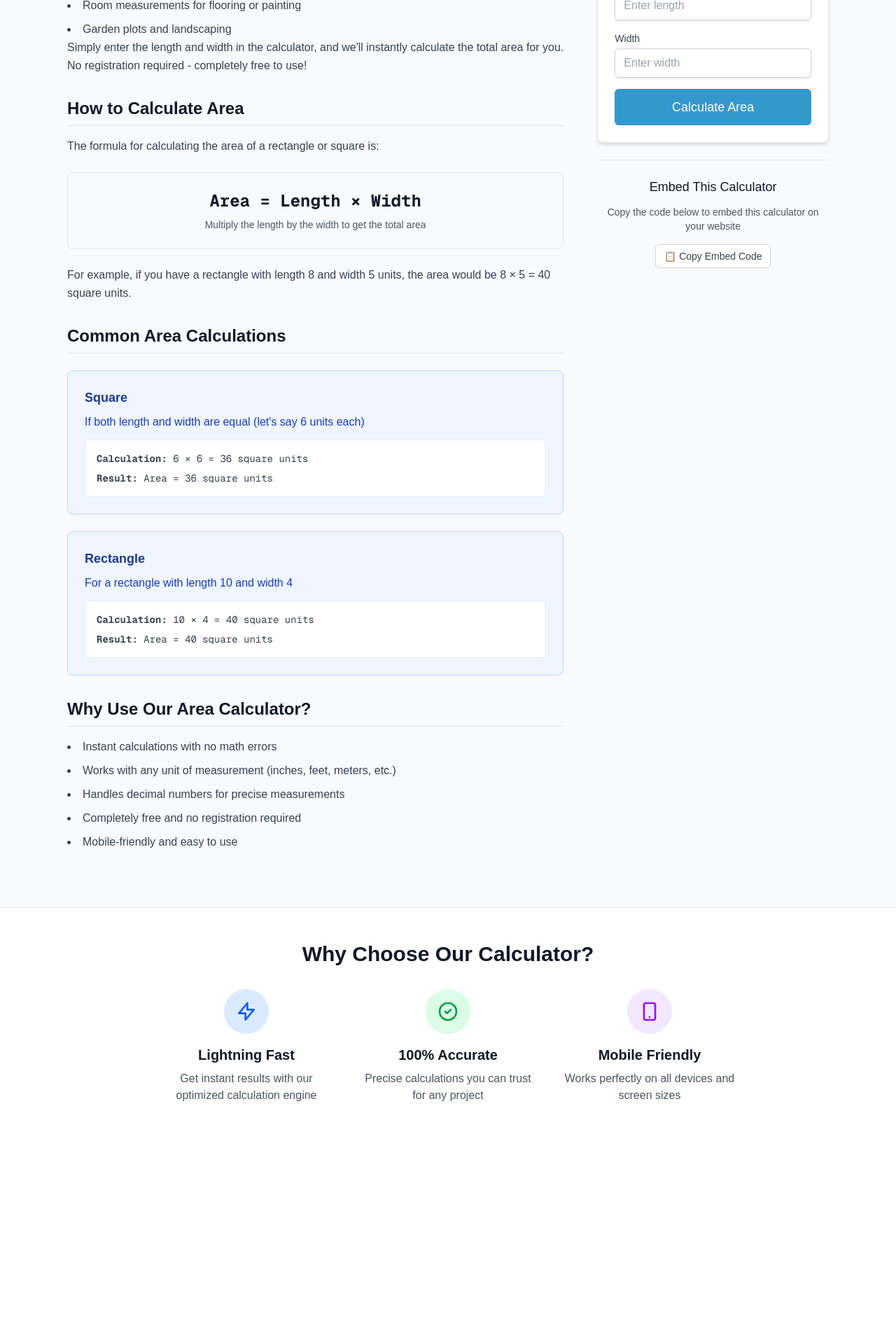
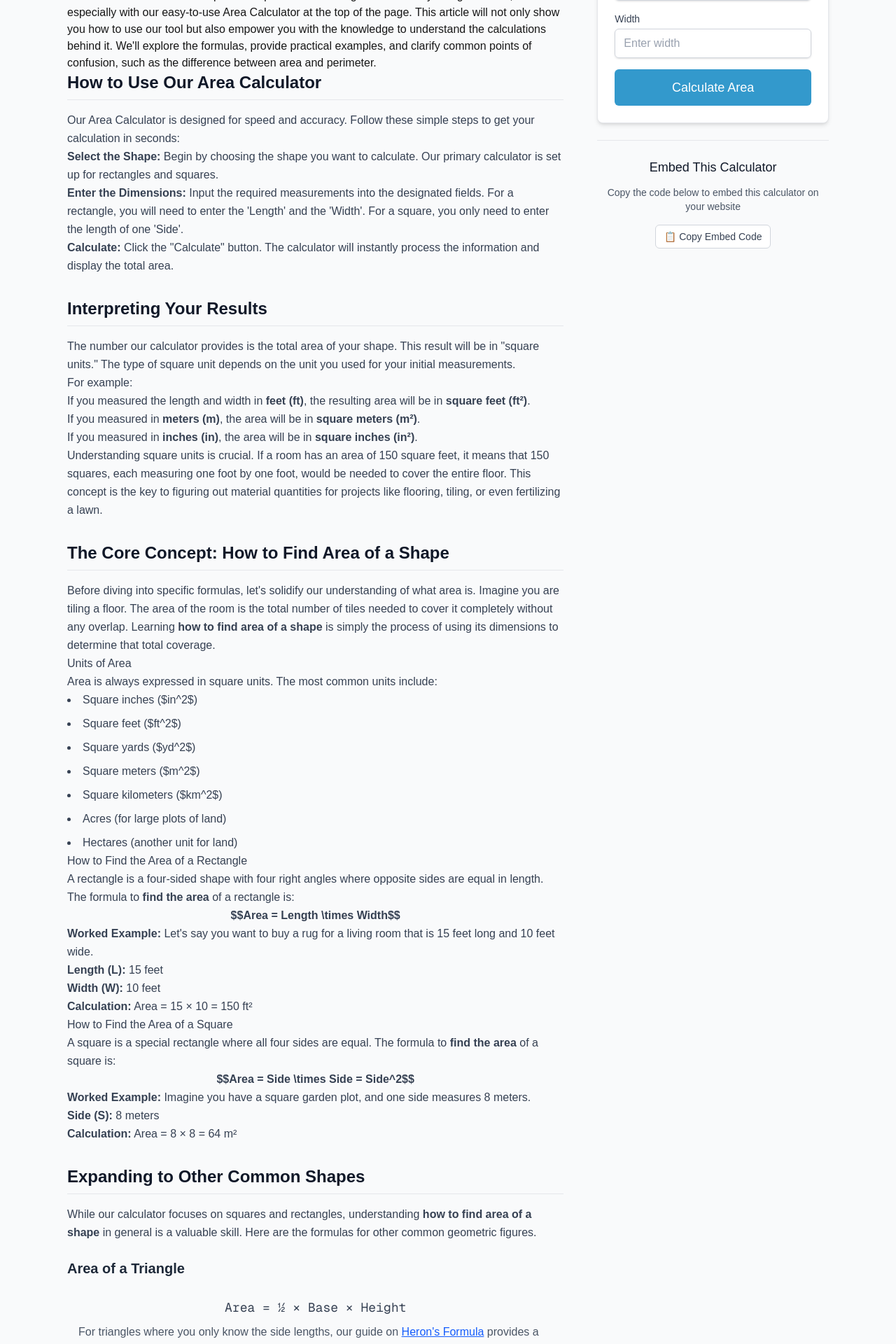
Before and after one commit to heyumarkhan/getcalculation.com, a Next.js app: page /area in a window 1280 px wide. Shown: the part 600-2520 px from the top of the page at 70% size. Before the commit the page ends 2225 px from the top, so only its background shows below. Built offline with nearby package versions, Linux system fonts and the light colour scheme.

Commit message:
added seo for Area Calculator

```diff
--- a/app/(calculators)/area/page.tsx
+++ b/app/(calculators)/area/page.tsx
@@ -1,70 +1,151 @@
 import AreaCalculator from '../../_components/calculators/AreaCalculator';
 import CalculatorPageTemplate from '../../_components/layouts/CalculatorPageTemplate';
-import { SEOSection, SEOList, SEOFormula, SEOExample } from '../../_components/ui/SEOContent';
+import { SEOSection, SEOList } from '../../_components/ui/SEOContent';
 
 export default function AreaPage() {
   return (
     <CalculatorPageTemplate
-      title="Area Calculator - Calculate Rectangle & Square Areas"
-      description="Calculate the area of rectangles and squares instantly with our free online area calculator. Whether you're working on geometry homework, home improvement projects, or any task requiring area calculations, our tool provides accurate results in seconds."
+      title="Area Calculator: How to Find the Area of a Square, Rectangle & More"
+      description="Learn how to find the area of any shape with our ultimate guide and easy-to-use Area Calculator. Get formulas, examples, and instant calculations for squares, rectangles, and more."
       calculator={<AreaCalculator />}
       slug="area"
     >
-      <SEOSection title="What is Area?">
+      <p>
+        Understanding how to find the area of a space is a fundamental skill that applies to countless real-world situations, from mapping out a new garden to determining how much paint you'll need for a bedroom renovation. Whether you're a student tackling geometry, a homeowner planning a project, or a professional in a field like construction or real estate, knowing how to accurately calculate area is essential. This guide will walk you through everything you need to know about how to <strong>find the area</strong>, breaking down the formulas and methods for various shapes.
+      </p>
+      <p>
+        At its core, &quot;area&quot; is the measure of the total two-dimensional space a shape occupies. It tells you the amount of surface enclosed within a boundary. While this might sound complex, the process to <strong>find the area</strong> of common shapes like squares and rectangles is incredibly straightforward, especially with our easy-to-use Area Calculator at the top of the page. This article will not only show you how to use our tool but also empower you with the knowledge to understand the calculations behind it. We'll explore the formulas, provide practical examples, and clarify common points of confusion, such as the difference between area and perimeter.
+      </p>
+
+      <SEOSection title="How to Use Our Area Calculator">
         <p>
-          The area of a rectangle or square is calculated by multiplying the length by the width.
-          This simple formula works for:
+          Our Area Calculator is designed for speed and accuracy. Follow these simple steps to get your calculation in seconds:
         </p>
-        <SEOList items={[
-          "Rectangles of any size",
-          "Squares (where length equals width)",
-          "Room measurements for flooring or painting",
-          "Garden plots and landscaping"
-        ]} />
+        <ol>
+          <li><strong>Select the Shape:</strong> Begin by choosing the shape you want to calculate. Our primary calculator is set up for rectangles and squares.</li>
+          <li><strong>Enter the Dimensions:</strong> Input the required measurements into the designated fields. For a rectangle, you will need to enter the 'Length' and the 'Width'. For a square, you only need to enter the length of one 'Side'.</li>
+          <li><strong>Calculate:</strong> Click the &quot;Calculate&quot; button. The calculator will instantly process the information and display the total area.</li>
+        </ol>
+      </SEOSection>
+
+      <SEOSection title="Interpreting Your Results">
         <p>
-          Simply enter the length and width in the calculator, and we&apos;ll instantly calculate
-          the total area for you. No registration required - completely free to use!
+          The number our calculator provides is the total area of your shape. This result will be in &quot;square units.&quot; The type of square unit depends on the unit you used for your initial measurements.
+        </p>
+        <p>
+          For example:
+        </p>
+        <ul>
+            <li>If you measured the length and width in <strong>feet (ft)</strong>, the resulting area will be in <strong>square feet (ft²)</strong>.</li>
+            <li>If you measured in <strong>meters (m)</strong>, the area will be in <strong>square meters (m²)</strong>.</li>
+            <li>If you measured in <strong>inches (in)</strong>, the area will be in <strong>square inches (in²)</strong>.</li>
+        </ul>
+        <p>
+          Understanding square units is crucial. If a room has an area of 150 square feet, it means that 150 squares, each measuring one foot by one foot, would be needed to cover the entire floor. This concept is the key to figuring out material quantities for projects like flooring, tiling, or even fertilizing a lawn.
         </p>
       </SEOSection>
 
-      <SEOSection title="How to Calculate Area">
+      <SEOSection title="The Core Concept: How to Find Area of a Shape">
         <p>
-          The formula for calculating the area of a rectangle or square is:
+          Before diving into specific formulas, let's solidify our understanding of what area is. Imagine you are tiling a floor. The area of the room is the total number of tiles needed to cover it completely without any overlap. Learning <strong>how to find area of a shape</strong> is simply the process of using its dimensions to determine that total coverage.
         </p>
-        <SEOFormula
-          formula="Area = Length × Width"
-          description="Multiply the length by the width to get the total area"
-        />
+
+        <h3>Units of Area</h3>
+        <p>Area is always expressed in square units. The most common units include:</p>
+        <SEOList items={["Square inches ($in^2$)", "Square feet ($ft^2$)", "Square yards ($yd^2$)", "Square meters ($m^2$)", "Square kilometers ($km^2$)", "Acres (for large plots of land)", "Hectares (another unit for land)"]} />
+
+        <h3>How to Find the Area of a Rectangle</h3>
         <p>
-          For example, if you have a rectangle with length 8 and width 5 units,
-          the area would be 8 × 5 = 40 square units.
+          A rectangle is a four-sided shape with four right angles where opposite sides are equal in length. The formula to <strong>find the area</strong> of a rectangle is:
         </p>
+        <p className="text-center font-bold">$$Area = Length \times Width$$</p>
+        <p><strong>Worked Example:</strong> Let's say you want to buy a rug for a living room that is 15 feet long and 10 feet wide.</p>
+        <ul>
+          <li><strong>Length (L):</strong> 15 feet</li>
+          <li><strong>Width (W):</strong> 10 feet</li>
+          <li><strong>Calculation:</strong> Area = 15 × 10 = 150 ft²</li>
+        </ul>
+
+        <h3>How to Find the Area of a Square</h3>
+        <p>
+          A square is a special rectangle where all four sides are equal. The formula to <strong>find the area</strong> of a square is:
+        </p>
+        <p className="text-center font-bold">$$Area = Side \times Side = Side^2$$</p>
+        <p><strong>Worked Example:</strong> Imagine you have a square garden plot, and one side measures 8 meters.</p>
+        <ul>
+          <li><strong>Side (S):</strong> 8 meters</li>
+          <li><strong>Calculation:</strong> Area = 8 × 8 = 64 m²</li>
+        </ul>
       </SEOSection>
 
-      <SEOSection title="Common Area Calculations">
-        <SEOExample
-          title="Square"
-          description="If both length and width are equal (let's say 6 units each)"
-          calculation="6 × 6 = 36 square units"
-          result="Area = 36 square units"
-        />
+      <SEOSection title="Expanding to Other Common Shapes">
+        <p>
+          While our calculator focuses on squares and rectangles, understanding <strong>how to find area of a shape</strong> in general is a valuable skill. Here are the formulas for other common geometric figures.
+        </p>
 
-        <SEOExample
-          title="Rectangle"
-          description="For a rectangle with length 10 and width 4"
-          calculation="10 × 4 = 40 square units"
-          result="Area = 40 square units"
-        />
+        <h4 className="text-xl font-semibold text-gray-800 mt-6 mb-3">Area of a Triangle</h4>
+        <div className="bg-gray-50 p-4 rounded-lg mb-4">
+          <p className="font-mono text-center text-lg mb-2">Area = ½ × Base × Height</p>
+          <p className="text-gray-600">For triangles where you only know the side lengths, our guide on <a href="https://getcalculation.com/herons-formula" className="text-blue-600 hover:text-blue-800 underline">Heron's Formula</a> provides a powerful alternative.</p>
+        </div>
+
+        <h4 className="text-xl font-semibold text-gray-800 mt-6 mb-3">Area of a Circle</h4>
+        <div className="bg-gray-50 p-4 rounded-lg mb-4">
+          <p className="font-mono text-center text-lg">Area = π × r²</p>
+        </div>
+
+        <h4 className="text-xl font-semibold text-gray-800 mt-6 mb-3">Area of a Parallelogram</h4>
+        <div className="bg-gray-50 p-4 rounded-lg mb-4">
+          <p className="font-mono text-center text-lg">Area = Base × Height</p>
+        </div>
+
+        <h4 className="text-xl font-semibold text-gray-800 mt-6 mb-3">Area of a Trapezoid</h4>
+        <div className="bg-gray-50 p-4 rounded-lg mb-4">
+          <p className="font-mono text-center text-lg">Area = ½ × (Base₁ + Base₂) × Height</p>
+        </div>
       </SEOSection>
 
-      <SEOSection title="Why Use Our Area Calculator?">
-        <SEOList items={[
-          "Instant calculations with no math errors",
-          "Works with any unit of measurement (inches, feet, meters, etc.)",
-          "Handles decimal numbers for precise measurements",
-          "Completely free and no registration required",
-          "Mobile-friendly and easy to use"
-        ]} />
+      <SEOSection title="Practical Applications: Why Finding the Area Matters">
+        <p>Knowing <strong>how to find area</strong> is more than just a math exercise. It&apos;s a practical skill used in many professions and daily tasks:</p>
+        <SEOList items={["Home Improvement: Calculating the area of walls for painting, floors for carpeting or tiling, and gardens for landscaping.", "Real Estate: Determining the square footage or meterage of a property, which is a key factor in its valuation.", "Construction: Estimating the amount of materials needed for foundations, roofing, and paving.", "Event Planning: Figuring out the capacity of a venue by calculating the available floor space.", "Agriculture: Measuring the area of a field to calculate crop yield or the amount of fertilizer needed."]} />
+      </SEOSection>
+
+      <SEOSection title="Area vs. Perimeter: A Common Point of Confusion">
+        <p>It's easy to mix up area and perimeter, but they measure two very different things.</p>
+        <ul>
+          <li><strong>Area</strong> is the measure of the space <em>inside</em> a shape. Think of it as the grass in a yard.</li>
+          <li><strong>Perimeter</strong> is the distance <em>around</em> the outside of a shape. Think of it as the fence surrounding the yard.</li>
+        </ul>
+        <p>If you need to calculate the distance around a shape, our <a href="https://getcalculation.com/perimeter">Perimeter Calculator</a> is the perfect tool for the job.</p>
+      </SEOSection>
+
+      <SEOSection title="Limitations and Advanced Concepts">
+        <ul>
+            <li><strong>Irregular Shapes:</strong> To find the area of an L-shaped room, break it down into smaller, regular shapes (like rectangles). Calculate the area of each smaller shape and then add them together for the total.</li>
+            <li><strong>Three-Dimensional Shapes:</strong> When dealing with 3D objects like boxes, we talk about <strong>Surface Area</strong>, which is the sum of the areas of all its faces. For a deeper dive, explore our calculator for the <a href="https://getcalculation.com/triangular-prism-surface-area">Triangular Prism Surface Area</a>.</li>
+        </ul>
+      </SEOSection>
+
+      <SEOSection title="Frequently Asked Questions (FAQ)">
+        <p><strong>1. What is the standard unit of area?</strong></p>
+        <p>The standard international (SI) unit of area is the square meter (m²). However, other units like square feet (ft²), square yards (yd²), and acres are commonly used, especially in the United States.</p>
+        <p><strong>2. Can area be negative?</strong></p>
+        <p>In standard geometry, area represents a physical quantity of space and is always a positive value. You cannot have a negative amount of space.</p>
+        <p><strong>3. How do you find the area of an L-shaped room?</strong></p>
+        <p>You can divide the L-shape into two separate rectangles. Calculate the area of each rectangle using the standard Length × Width formula. Then, simply add the two areas together to get the total area of the room.</p>
+        <p><strong>4. What&apos;s the difference between area and surface area?</strong></p>
+        <p>Area refers to the space inside a flat, 2D shape. Surface area is the sum of the areas of all the outside surfaces of a 3D object. You find the <em>area</em> of a square, but you find the <em>surface area</em> of a cube.</p>
+        <p><strong>5. Does doubling the side length of a square double its area?</strong></p>
+        <p>No, it quadruples the area. This is a common mistake. For a square with a side of 3 meters, the area is 3² = 9 m². If you double the side to 6 meters, the area becomes 6² = 36 m².</p>
+      </SEOSection>
+
+      <SEOSection title="Conclusion">
+        <p>
+          Mastering <strong>how to find area</strong> is a skill that demystifies the world around you, allowing you to plan projects, understand property dimensions, and solve everyday problems with confidence. From the simple rectangle in your home to more complex shapes, the fundamental principles of area calculation remain consistent and accessible.
+        </p>
+        <p>
+          Ready to tackle your next project? Whether you&apos;re planning your dream garden or laying new flooring, use our simple <strong>Area Calculator</strong> at the top of this page to get precise measurements in seconds!
+        </p>
       </SEOSection>
     </CalculatorPageTemplate>
   );
```
